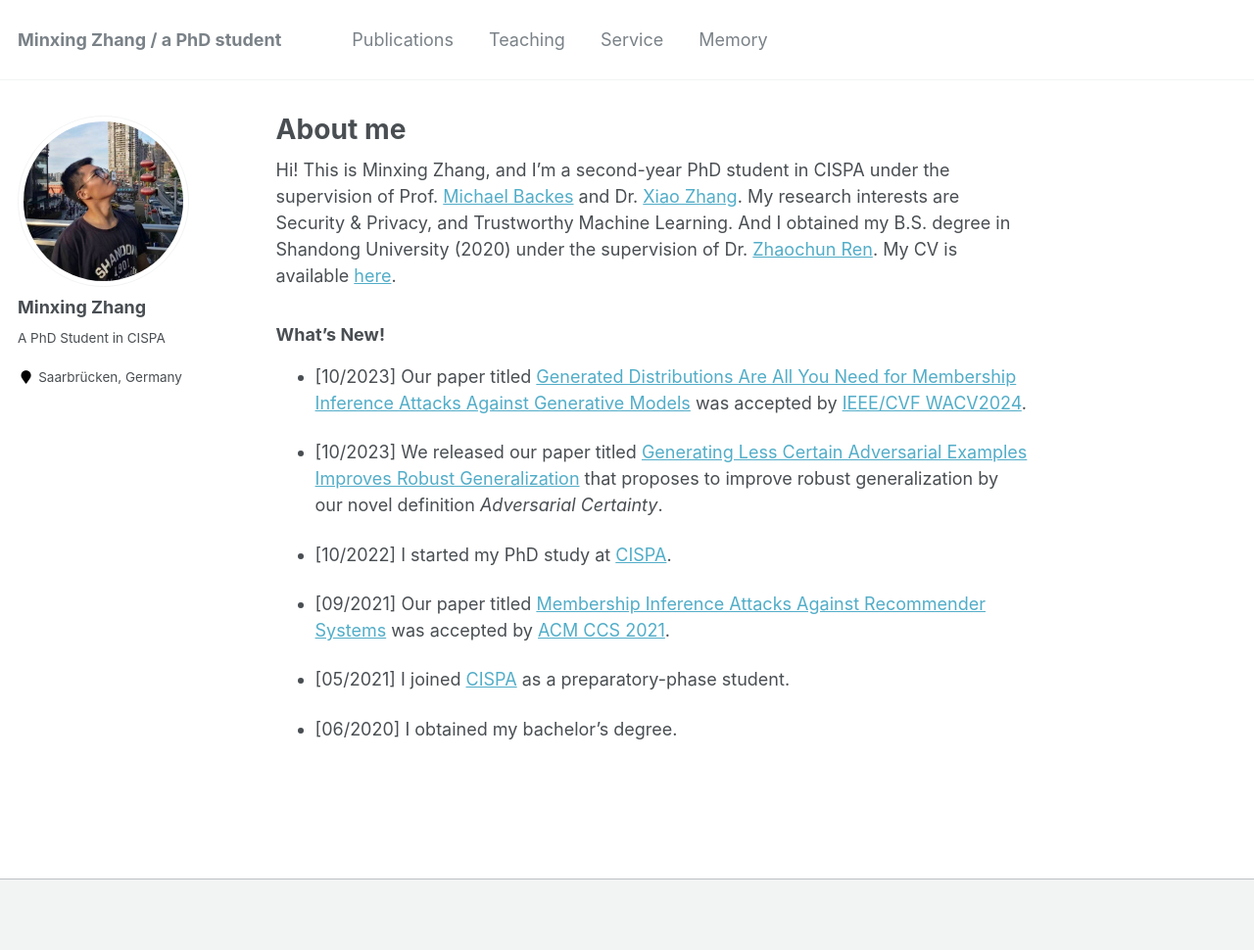
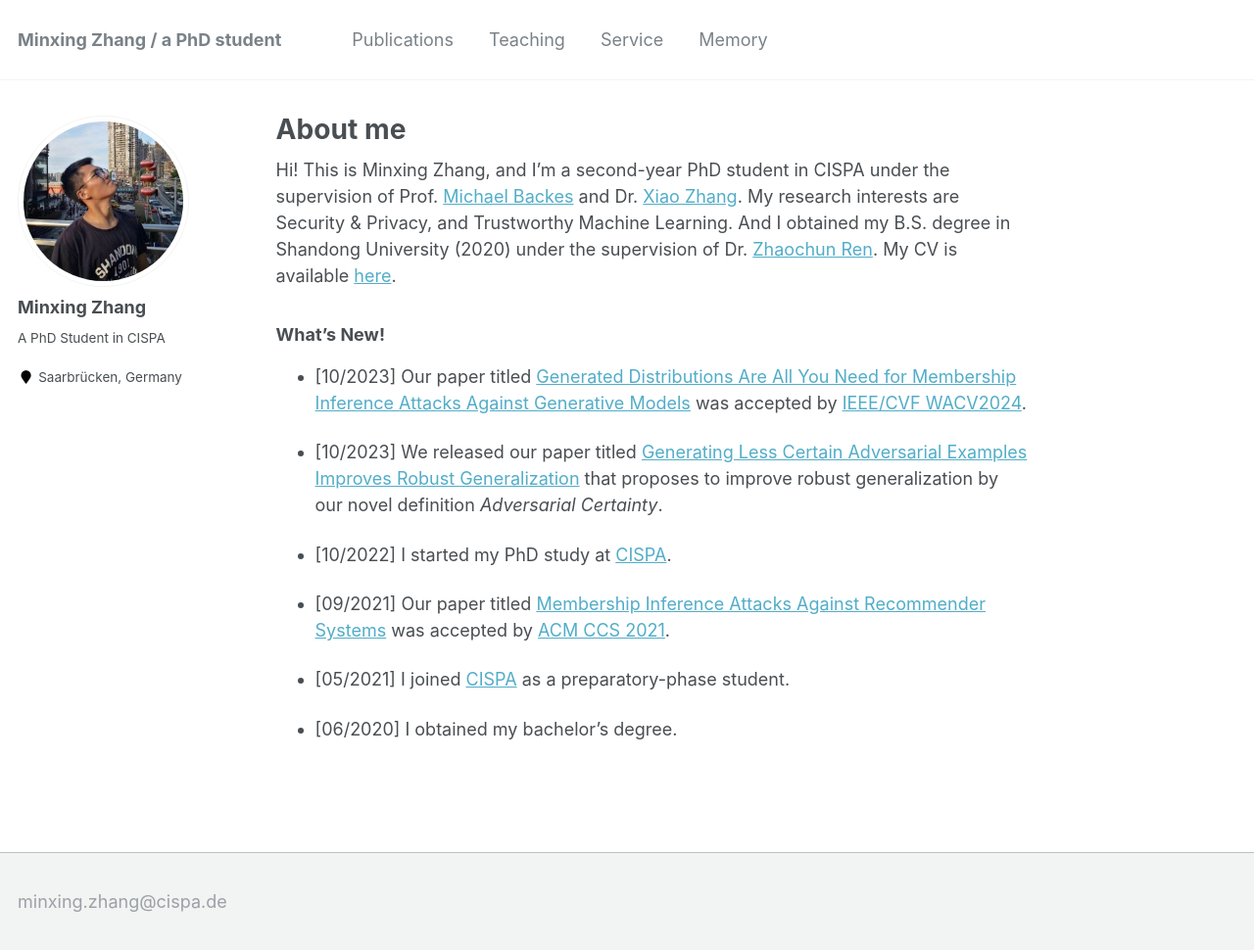
Before and after one commit to WJEN-orz/WJEN-orz.github.io, a Jekyll site: the page built from _pages/about.md, in a window 1280 px wide and 970 px high. Shown: the whole window at 98% size. Built offline with Jekyll 4.4.1, drawn with Linux system fonts in a browser that asks for light colours.

Commit message:
Update footer.html

```diff
--- a/_includes/footer.html
+++ b/_includes/footer.html
@@ -19,6 +19,6 @@
     {% endif %}
     <li><a href="{% if site.atom_feed.path %}{{ site.atom_feed.path }}{% else %}{{ base_path }}/feed.xml{% endif %}"><i class="fa fa-fw fa-rss-square" aria-hidden="true"></i> {{ site.data.ui-text[site.locale].feed_label | default: "Feed" }}</a></li>
   </ul>
-</div>
+</div> -->
 
-<div class="page__footer-copyright">&copy; {{ site.time | date: '%Y' }} {{ site.name | default: site.title }}. {{ site.data.ui-text[site.locale].powered_by | default: "Powered by" }} <a href="http://jekyllrb.com" rel="nofollow">Jekyll</a> &amp; <a href="https://github.com/academicpages/academicpages.github.io">AcademicPages</a>, a fork of <a href="https://mademistakes.com/work/minimal-mistakes-jekyll-theme/" rel="nofollow">Minimal Mistakes</a>.</div> -->
+<div class="footer"> <a href= "mailto: minxing.zhang@cispa.de"> minxing.zhang@cispa.de </a> </div>
```
